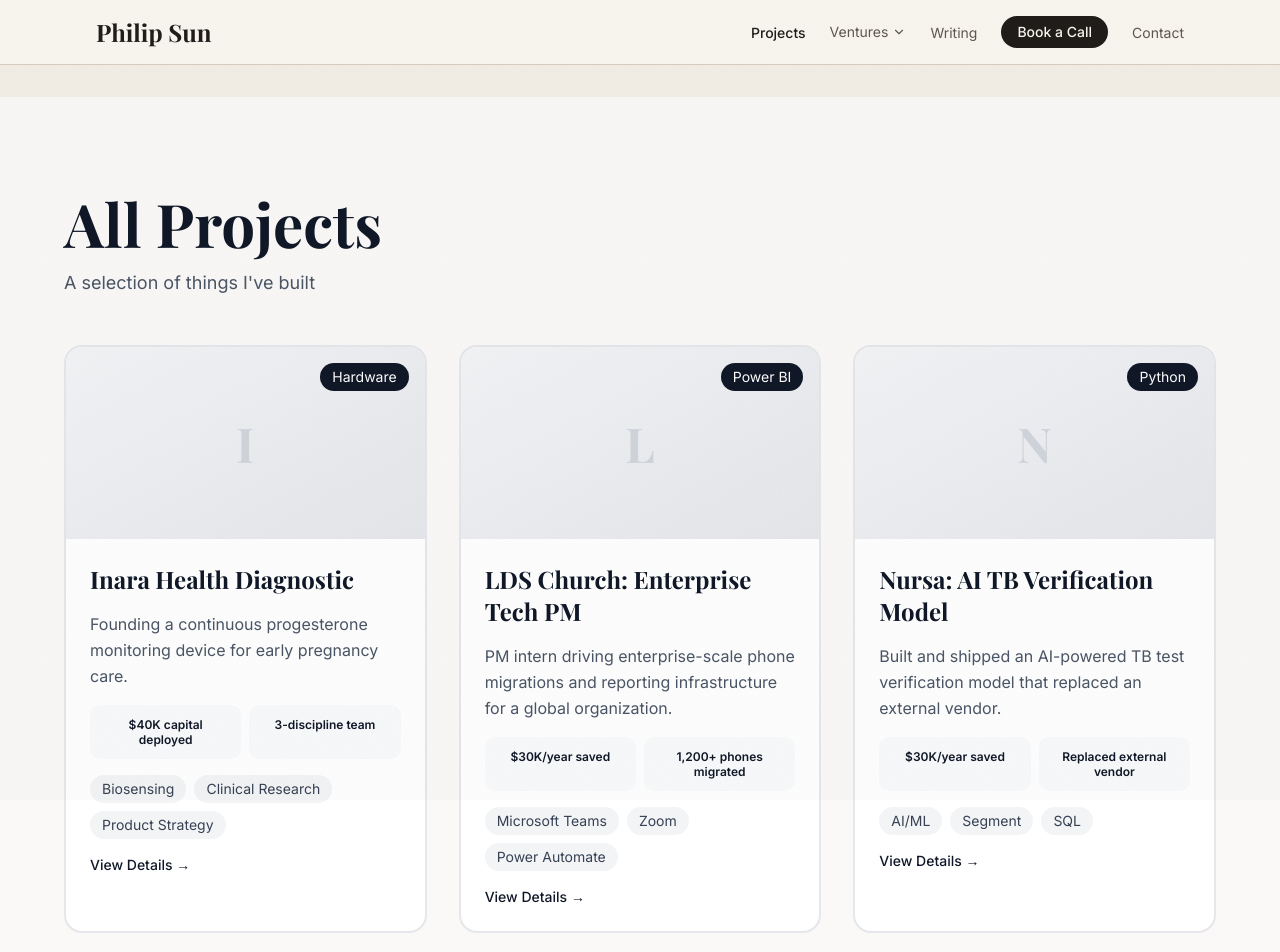
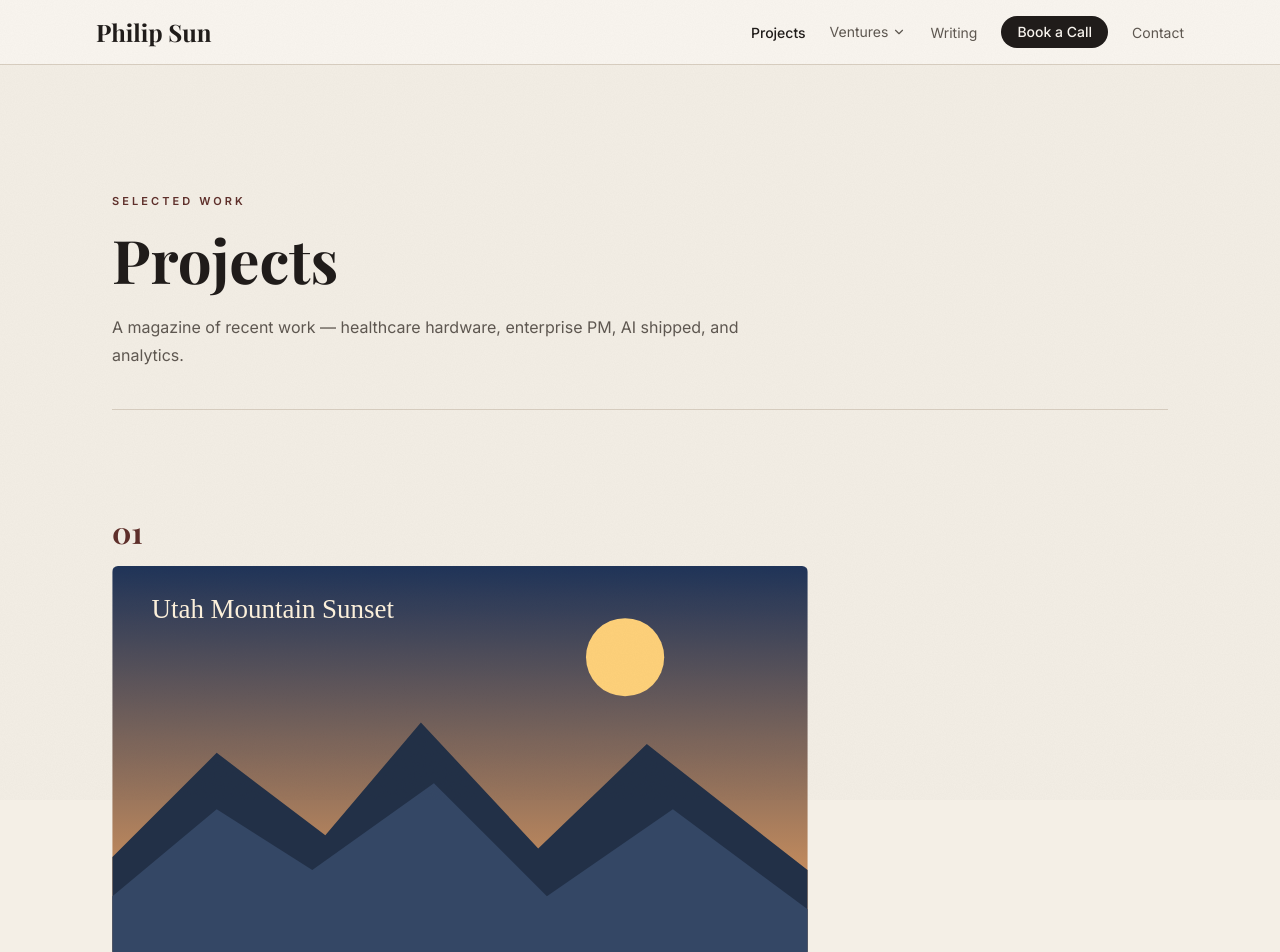
Before and after one commit to Psuncode/Personal-Bradning-, a Next.js app: page /projects in a window 1280 px wide. Shown: the top 952 px of the page. Built offline with nearby package versions, Linux system fonts and the light colour scheme.

Commit message:
feat(projects): editorial entry sequence on /projects index

```diff
--- a/src/components/sections/projects-grid.tsx
+++ b/src/components/sections/projects-grid.tsx
@@ -1,85 +1,28 @@
-import Link from "next/link";
+import { EditorialEntry } from "@/components/editorial/editorial-entry";
+import { EditorialPageHeader } from "@/components/editorial/editorial-page-header";
 import { projects } from "@/data/projects";
 
-interface ProjectsGridProps {
-  featured?: boolean;
-}
-
-export function ProjectsGrid({ featured = false }: ProjectsGridProps) {
-  const displayProjects = featured
-    ? projects.filter((p) => p.featured).slice(0, 3)
-    : projects;
-
+export function ProjectsGrid() {
   return (
-    <section className="bg-[#faf9f7] py-24 px-6 md:px-12">
-      <div className="max-w-6xl mx-auto">
-        <div className="mb-12">
-          <h1 className="font-[family-name:var(--font-playfair)] text-5xl md:text-6xl text-gray-900 mb-4">
-            {featured ? "Featured Projects" : "All Projects"}
-          </h1>
-          <p className="text-gray-600 text-lg">A selection of things I&apos;ve built</p>
-        </div>
-
-        <div className="grid gap-8 sm:grid-cols-2 lg:grid-cols-3">
-          {displayProjects.map((project) => (
-            <Link
-              key={project.id}
-              href={`/projects/${project.slug}`}
-              className="group block bg-white border-2 border-gray-200 rounded-2xl overflow-hidden hover:border-gray-900 hover:shadow-xl transition-all hover:-translate-y-1"
-            >
-              {/* Placeholder image with letter avatar */}
-              <div className="relative h-48 bg-gradient-to-br from-gray-100 to-gray-200 flex items-center justify-center">
-                <span className="font-[family-name:var(--font-playfair)] text-5xl text-gray-300">
-                  {project.title[0]}
-                </span>
-                <span className="absolute top-4 right-4 px-3 py-1 bg-gray-900 text-white rounded-full text-sm">
-                  {project.techStack[0]}
-                </span>
-              </div>
-
-              <div className="p-6 space-y-4">
-                <h3 className="font-[family-name:var(--font-playfair)] text-2xl text-gray-900">
-                  {project.title}
-                </h3>
-                <p className="text-gray-600 leading-relaxed">{project.description}</p>
-
-                {project.metrics && project.metrics.length > 0 && (
-                  <div className="grid grid-cols-2 gap-2">
-                    {project.metrics.slice(0, 2).map((metric, i) => (
-                      <div key={i} className="bg-gray-50 rounded-lg p-3 text-center">
-                        <p className="text-xs font-semibold text-gray-900 leading-tight">{metric}</p>
-                      </div>
-                    ))}
-                  </div>
-                )}
-
-                <div className="flex flex-wrap gap-2">
-                  {project.techStack.slice(1, 4).map((tech) => (
-                    <span key={tech} className="px-3 py-1 bg-gray-100 text-gray-700 rounded-full text-sm">
-                      {tech}
-                    </span>
-                  ))}
-                </div>
-
-                <p className="text-sm font-medium text-gray-900 group-hover:underline">
-                  View Details →
-                </p>
-              </div>
-            </Link>
-          ))}
-        </div>
-
-        {featured && (
-          <div className="mt-12 text-center">
-            <Link
-              href="/projects"
-              className="inline-flex items-center gap-2 px-8 py-4 border-2 border-gray-900 text-gray-900 rounded-full hover:bg-gray-900 hover:text-white transition-colors font-medium"
-            >
-              View All Projects
-            </Link>
-          </div>
-        )}
+    <>
+      <EditorialPageHeader
+        kicker="Selected Work"
+        title="Projects"
+        sub="A magazine of recent work — healthcare hardware, enterprise PM, AI shipped, and analytics."
+      />
+      <div className="editorial-shell pb-24">
+        {projects.map((p, i) => (
+          <EditorialEntry
+            key={p.id}
+            index={i}
+            kicker={String(i + 1).padStart(2, "0")}
+            title={p.title}
+            description={p.description}
+            href={`/projects/${p.slug ?? p.id}`}
+            cover={{ src: p.coverImage.src, alt: p.coverImage.alt }}
+          />
+        ))}
       </div>
-    </section>
+    </>
   );
 }
```
Also changed, not shown: 1 other file (tests, documents, lock files or other folders).
